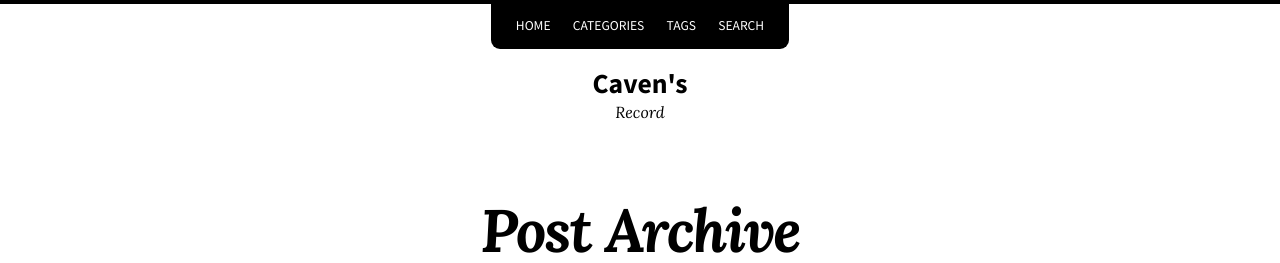
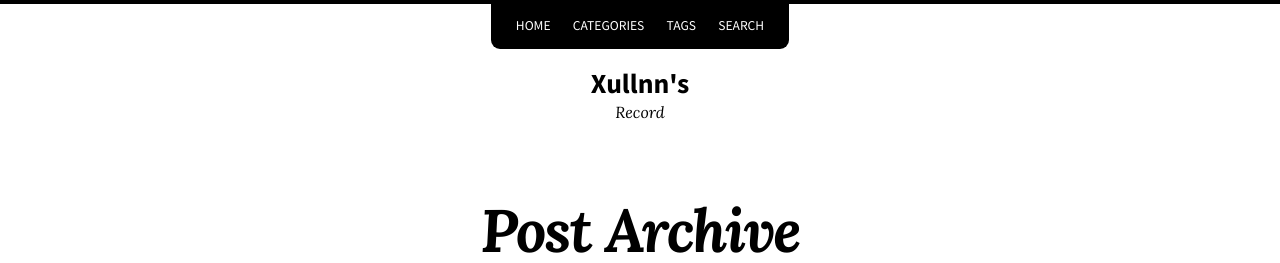
Before and after one commit to uidoyen/xullnn.github.io, a Jekyll site: the page built from posts.md, in a window 1280 px wide and 900 px high. Shown: the top 263 px of the window. Built offline with Jekyll 4.4.1, drawn with Linux system fonts in a browser that asks for light colours; nearby versions of some CDN libraries.

Commit message:
changed user name

```diff
--- a/_config.yml
+++ b/_config.yml
@@ -16,7 +16,7 @@
 theme: jekyll-theme-so-simple
 # remote_theme: mmistakes/so-simple-theme
 locale: en-US
-title: "Caven's"
+title: "Xullnn's"
 description: "Record"
 baseurl: # the subpath of your site, e.g. "/blog"
 url: # the base hostname & protocol for your site e.g. "https://mmistakes.github.io"
```
